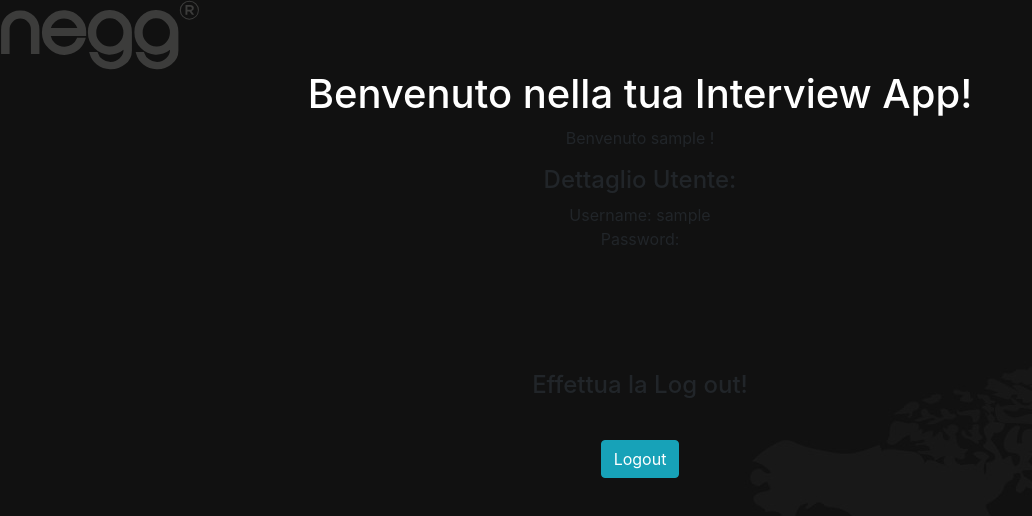
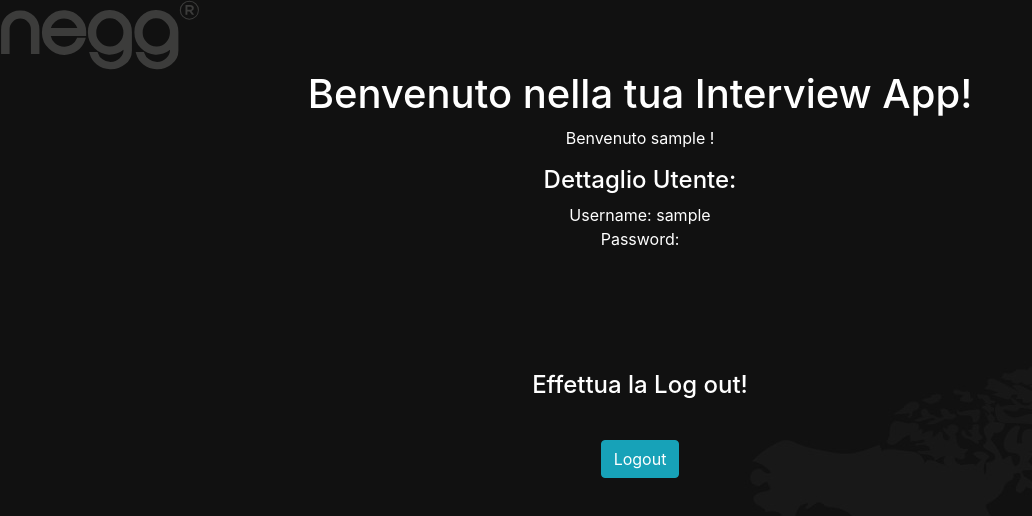
Before and after one commit to jambaleoma/My-interview-project, an Angular app: page /myInterviewApp/home in a window 1280 px wide. Shown: the top 516 px of the page, without its empty margins (0-1032 px from the left). Built offline with nearby package versions, Linux system fonts and the light colour scheme; no server answers; sample sign-in values are in the browser's storage.

Commit message:
fix white color

```diff
--- a/src/app/core/authentication/components/welcome/welcome.component.html
+++ b/src/app/core/authentication/components/welcome/welcome.component.html
@@ -1,5 +1,5 @@
 <div>
-  <h4>
+  <h4 style="color: #fff;">
     Effettua la Login!
   </h4>
   <div style="padding-top: 2em;">
--- a/src/app/modules/home/pages/home/home.component.html
+++ b/src/app/modules/home/pages/home/home.component.html
@@ -1,8 +1,8 @@
-<p>
+<p  style="color: #fff;">
   Benvenuto {{user.username}} !
 </p>
 <app-user-detail [usermane]="user.username" [password]="user.password"></app-user-detail>
-<h4 style="padding-top: 5em;">
+<h4 style="padding-top: 5em; color: #fff;">
   Effettua la Log out!
 </h4>
 <div style="padding-top: 2em;">
--- a/src/app/modules/userDetail/pages/user-detail/user-detail.component.html
+++ b/src/app/modules/userDetail/pages/user-detail/user-detail.component.html
@@ -1,4 +1,4 @@
-<h4>Dettaglio Utente:</h4>
+<h4 style="color: #fff;">Dettaglio Utente:</h4>
 
-<div>Username: {{usermane}}</div>
-<div>Password: {{password}}</div>
+<div style="color: #fff;">Username: {{usermane}}</div>
+<div style="color: #fff;">Password: {{password}}</div>
```
